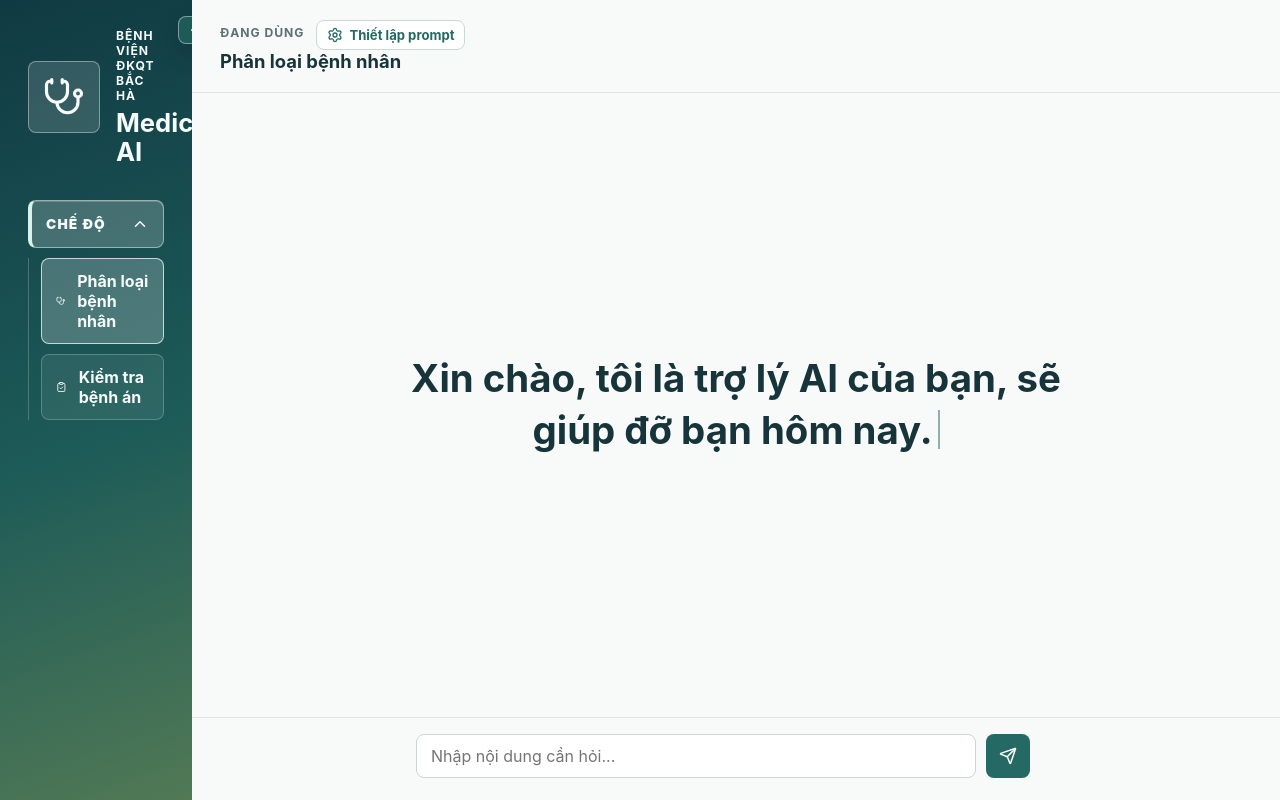
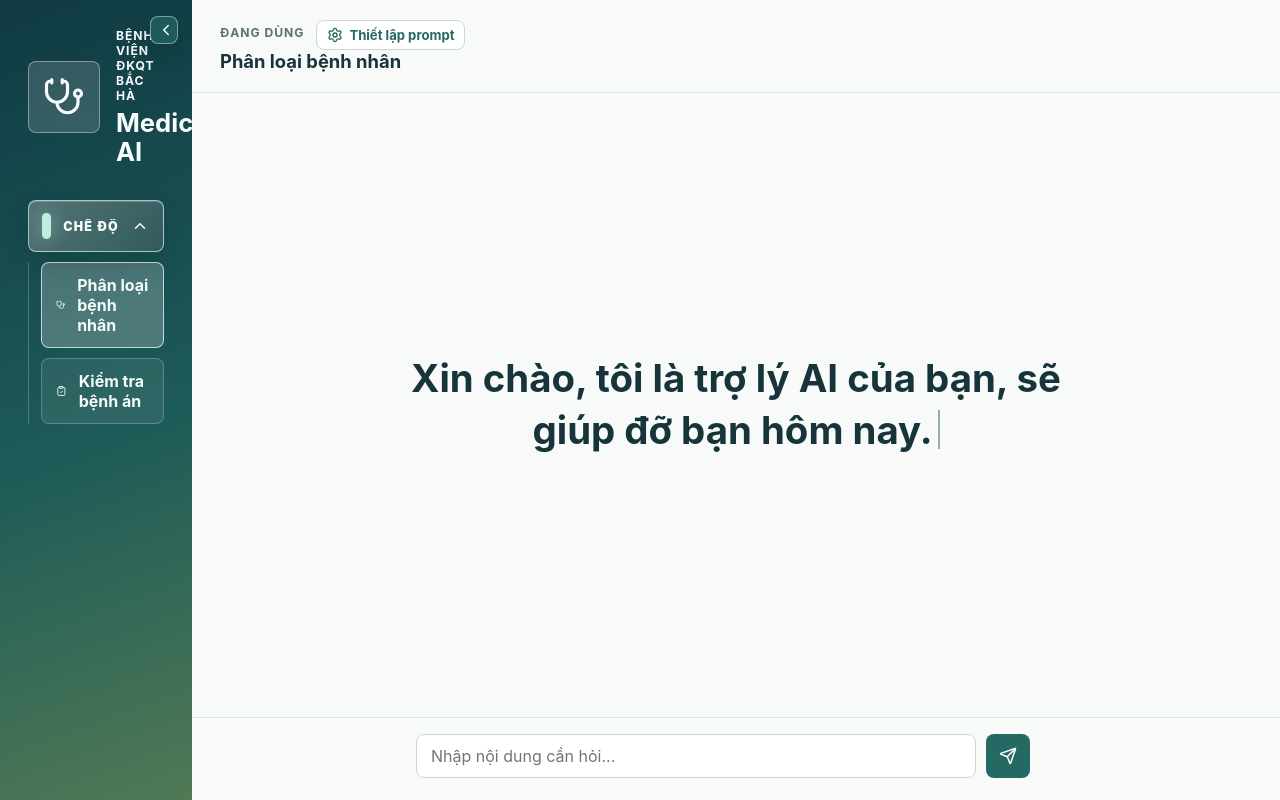
Before and after one commit to qlinhphan/qls, a React (Vite) app in the folder front/: page / in a window 1280 px wide. Built offline with nearby package versions, Linux system fonts and the light colour scheme.

Commit message:
gbnsssss

```diff
--- a/front/src/styles.css
+++ b/front/src/styles.css
@@ -29,6 +29,7 @@ textarea {
   grid-template-columns: minmax(180px, 15%) minmax(0, 85%);
   height: 100vh;
   overflow: hidden;
+  overflow-x: clip;
   transition: grid-template-columns 0.24s ease;
 }
 
@@ -43,6 +44,7 @@ textarea {
   gap: 34px;
   min-width: 0;
   overflow-y: auto;
+  overflow-x: hidden;
   padding: 28px;
   color: #f6fbfb;
   background: linear-gradient(160deg, #103a43 0%, #1d5b58 55%, #517955 100%);
@@ -51,7 +53,7 @@ textarea {
 .sidebar-toggle {
   position: absolute;
   top: 16px;
-  right: -14px;
+  right: 14px;
   z-index: 5;
   display: grid;
   place-items: center;
@@ -132,24 +134,53 @@ textarea {
 }
 
 .mode-parent-button {
-  display: flex;
+  position: relative;
+  display: grid;
+  grid-template-columns: auto minmax(0, 1fr) auto;
   align-items: center;
-  justify-content: space-between;
-  gap: 12px;
+  gap: 10px;
   width: 100%;
-  min-height: 48px;
-  padding: 12px 14px;
-  border: 1px solid rgba(255, 255, 255, 0.46);
-  border-left: 4px solid #d8f3e8;
+  min-height: 52px;
+  padding: 12px 14px 12px 13px;
+  overflow: hidden;
+  border: 1px solid rgba(219, 244, 235, 0.38);
   border-radius: 8px;
   color: #f6fbfb;
-  background: rgba(255, 255, 255, 0.2);
+  background:
+    linear-gradient(135deg, rgba(255, 255, 255, 0.22), rgba(255, 255, 255, 0.08)),
+    rgba(9, 34, 38, 0.18);
   cursor: pointer;
-  font-size: 0.86rem;
+  font-size: 0.78rem;
   font-weight: 900;
-  letter-spacing: 0.08em;
+  letter-spacing: 0.1em;
   text-transform: uppercase;
-  box-shadow: inset 0 1px 0 rgba(255, 255, 255, 0.2);
+  box-shadow:
+    inset 0 1px 0 rgba(255, 255, 255, 0.22),
+    0 12px 26px rgba(6, 27, 30, 0.14);
+}
+
+.mode-parent-button::before {
+  content: "";
+  width: 9px;
+  height: 26px;
+  border-radius: 999px;
+  background: #bfeede;
+  box-shadow: 0 0 18px rgba(191, 238, 222, 0.48);
+}
+
+.mode-parent-button:hover,
+.mode-parent-button.is-open {
+  border-color: rgba(219, 244, 235, 0.68);
+  background:
+    linear-gradient(135deg, rgba(255, 255, 255, 0.28), rgba(255, 255, 255, 0.12)),
+    rgba(9, 34, 38, 0.22);
+}
+
+.mode-parent-button span {
+  min-width: 0;
+  overflow: hidden;
+  text-overflow: ellipsis;
+  white-space: nowrap;
 }
 
 .app-shell.is-sidebar-collapsed .mode-panel {
@@ -157,10 +188,13 @@ textarea {
 }
 
 .app-shell.is-sidebar-collapsed .mode-parent-button {
+  grid-template-columns: 1fr;
   justify-content: center;
-  min-height: 44px;
+  justify-items: center;
+  width: 48px;
+  min-height: 48px;
+  margin: 0 auto;
   padding: 10px;
-  border-left-width: 1px;
 }
 
 .app-shell.is-sidebar-collapsed .mode-parent-button span,
@@ -177,6 +211,22 @@ textarea {
 .mode-parent-button svg {
   flex: 0 0 auto;
   transition: transform 0.2s ease;
+}
+
+.app-shell.is-sidebar-collapsed .mode-parent-button::before {
+  content: "";
+  width: 18px;
+  height: 14px;
+  border-radius: 0;
+  background: linear-gradient(
+    to bottom,
+    #f6fbfb 0 2px,
+    transparent 2px 6px,
+    #f6fbfb 6px 8px,
+    transparent 8px 12px,
+    #f6fbfb 12px 14px
+  );
+  box-shadow: none;
 }
 
 .mode-parent-button.is-open svg {
```
Also changed, not shown: 4 other files (tests, documents, lock files or other folders).
